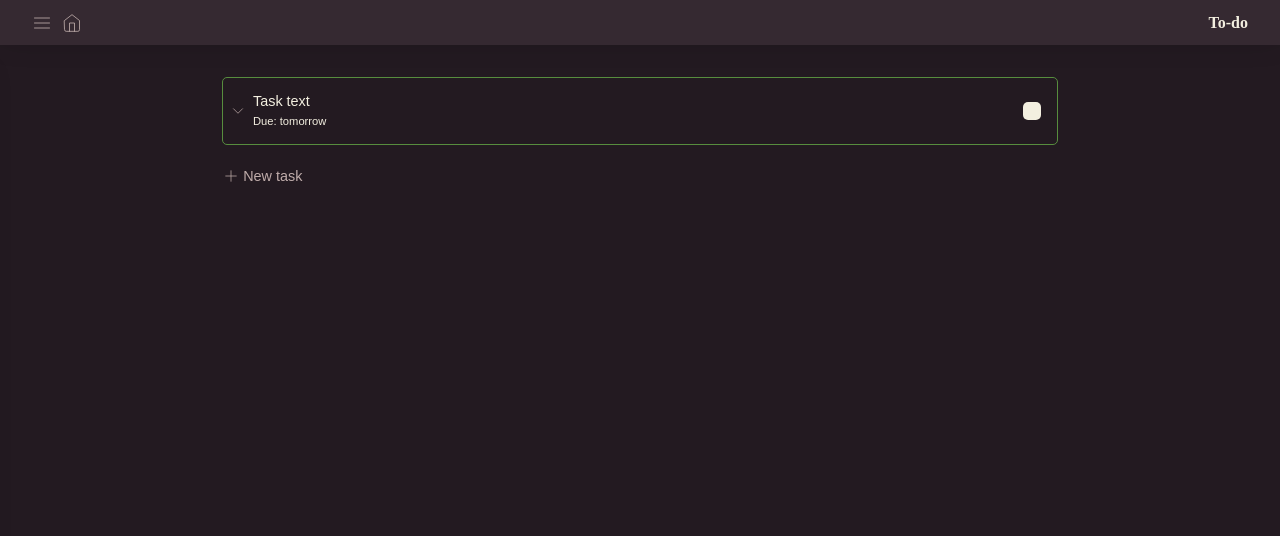
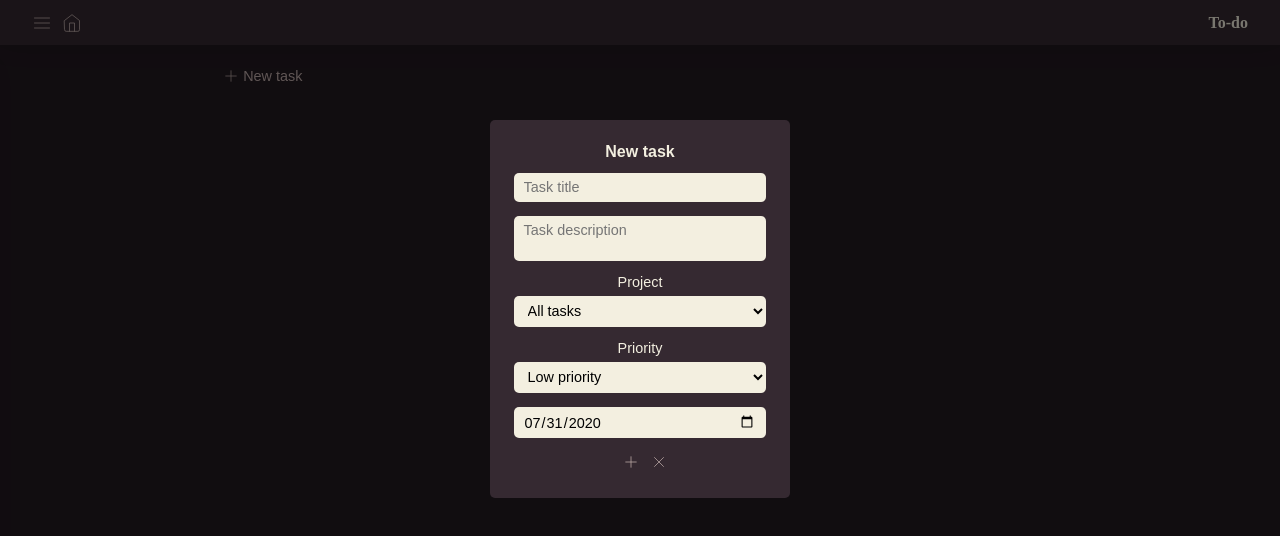
Before and after one commit to LenaChestnut/react-to-do, a React (Create React App) app: page / in a window 1280 px wide. Both pictures are taken after a click on the button "New task". Shown: the top 536 px of the page. Built offline with nearby package versions, Linux system fonts and the light colour scheme.

Commit message:
Add new task form

```diff
--- a/src/App.css
+++ b/src/App.css
@@ -255,6 +255,12 @@ form div {
 	justify-content: space-evenly;
 }
 
+.task-form {
+	height: auto;
+	text-align: center;
+	top: 15%;
+}
+
 /* Inputs */
 input[type='text'],
 textarea,
@@ -272,6 +278,24 @@ input[type='date'] {
 form[name='edit-project'] input[type='text'] {
 	width: 80%;
 	margin-left: 0.3rem;
+}
+
+.task-form input,
+textarea,
+select {
+	width: 100%;
+	margin: 0 auto 0.9rem;
+	display: block;
+}
+
+.task-form p {
+	color: var(--light-text-color);
+	margin-bottom: 0.4rem;
+	font-size: 0.9rem;
+}
+
+textarea {
+	resize: none;
 }
 
 /* Tasks view */
@@ -360,22 +384,27 @@ label {
 	cursor: pointer;
 }
 
-/* label:hover,
-input[type='checkbox']:checked + label {
-	background: center no-repeat url('../dist/assets/check.svg'),
-		var(--light-text-color);
-} */
+/* Expanded task view */
 
-/* .expanded-info-container {
+.expanded-info-container {
 	padding: 0 52px 1.5rem 28px;
 	color: var(--light-text-color);
-} */
+}
 
-/* .expanded-info-container p {
-	margin-bottom: 0.5rem;
-} */
+.expanded-info-container p {
+	margin-bottom: 1rem;
+}
 
-/* .expanded-info-container .edit {
+.task-project-info {
+	padding: 0.4rem;
+	margin: 0;
+	background: var(--button-color);
+	display: inline-block;
+	border-radius: 5px;
+	font-size: 0.7rem;
+}
+
+.expanded-info-container .edit {
 	display: block;
 	margin-top: 0.4em;
 	background-color: transparent;
@@ -384,42 +413,10 @@ input[type='checkbox']:checked + label {
 	border-bottom: 1px solid currentColor;
 	font-size: 0.7rem;
 	color: var(--inactive-color);
-} */
+	transition: color 0.1s ease-in-out;
+}
 
-/* .expanded-info-container .edit:hover,
+.expanded-info-container .edit:hover,
 .expanded-info-container .edit:active {
 	color: var(--light-text-color);
-} */
-
-/* .task-project-info {
-	padding: 0.4rem;
-	margin: 0;
-	background: var(--button-color);
-	display: inline-block;
-	border-radius: 5px;
-	font-size: 0.7rem;
-} */
-
-/* .task-form {
-	height: auto;
-	text-align: center;
-	top: 15%;
-} */
-
-/* .task-form input,
-textarea,
-select {
-	width: 100%;
-	margin: 0 auto 0.9rem;
-	display: block;
-} */
-
-/* .task-form p {
-	color: var(--light-text-color);
-	margin-bottom: 0.4rem;
-	font-size: 0.9rem;
-} */
-
-/* textarea {
-	resize: none;
-} */
+}
--- a/src/App.js
+++ b/src/App.js
@@ -2,7 +2,7 @@ import React from 'react';
 import Navbar from './components/Navbar';
 import MenuPanel from './components/MenuPanel';
 import TaskList from './components/TaskList';
-import { EditProjectForm } from './components/Form';
+import { EditProjectForm, NewTaskForm } from './components/Form';
 import { v4 as uuidv4 } from 'uuid';
 import projects from './data/data';
 
@@ -12,6 +12,7 @@ class App extends React.Component {
 		isMenuOpen: false,
 		isEditingProject: false,
 		itemToEdit: {},
+		isTaskFormOpen: false,
 	};
 
 	toggleMenu = () => {
@@ -29,9 +30,11 @@ class App extends React.Component {
 		localStorage.setItem('projects', JSON.stringify(data));
 	};
 
+	// PROJECT CONTROL
 	addProject = (project) => {
 		project.id = uuidv4();
 		project.infoType = 'project';
+		project.tasks = [];
 		this.setState((prevState) => {
 			return {
 				projects: [...prevState.projects, project],
@@ -65,6 +68,26 @@ class App extends React.Component {
 		this.updateStorage(updatedProjects);
 	};
 
+	// TASK CONTROL
+
+	addTask = (task) => {
+		const updatedProjects = this.state.projects.map((project) => {
+			if (project.id === task.project) {
+				return { ...project, tasks: [...project.tasks, task] };
+			}
+			return { ...project };
+		});
+
+		this.updateStorage(updatedProjects);
+	};
+
+	// FORMS
+	openNewTaskForm = () => {
+		this.setState({
+			isTaskFormOpen: true,
+		});
+	};
+
 	openEditForm = (item) => {
 		if (item.infoType === 'project') {
 			this.setState({
@@ -74,9 +97,9 @@ class App extends React.Component {
 		}
 	};
 
-	closeForm = () => {
+	closeForm = (formState) => {
 		this.setState({
-			isEditingProject: false,
+			[formState]: false,
 			itemToEdit: {},
 		});
 	};
@@ -87,8 +110,19 @@ class App extends React.Component {
 				{this.state.isEditingProject ? (
 					<EditProjectForm
 						project={this.state.itemToEdit}
-						closeForm={this.closeForm}
+						closeForm={() => {
+							this.closeForm('isEditingProject');
+						}}
 						editProject={this.editProject}
+					/>
+				) : null}
+				{this.state.isTaskFormOpen ? (
+					<NewTaskForm
+						projects={this.state.projects}
+						closeForm={() => {
+							this.closeForm('isTaskFormOpen');
+						}}
+						addTask={this.addTask}
 					/>
 				) : null}
 				<Navbar toggleMenu={this.toggleMenu} />
@@ -106,7 +140,10 @@ class App extends React.Component {
 					openEditForm={this.openEditForm}
 					deleteProject={this.deleteProject}
 				/>
-				<TaskList />
+				<TaskList
+					projects={this.state.projects}
+					openNewTaskForm={this.openNewTaskForm}
+				/>
 			</div>
 		);
 	}
--- a/src/components/Form.js
+++ b/src/components/Form.js
@@ -1,5 +1,6 @@
 import React, { Component, useState } from 'react';
 import PropTypes from 'prop-types';
+import { format } from 'date-fns';
 import Backdrop from './Backdrop';
 import { SaveButton, CancelButton } from './FormComponents';
 
@@ -91,4 +92,92 @@ EditProjectForm.propTypes = {
 	project: PropTypes.object,
 };
 
-export { NewProjectForm, EditProjectForm };
+function NewTaskForm(props) {
+	const [task, setTask] = useState({
+		title: '',
+		description: '',
+		project: 'default',
+		priority: '3',
+		dueDate: format(Date.now(), 'yyyy-MM-dd'),
+		infoType: 'task',
+	});
+
+	const handleChange = (e) => {
+		const { name, value } = e.target;
+		setTask({ ...task, [name]: value });
+	};
+
+	const handleSubmit = (e) => {
+		e.preventDefault();
+		props.addTask(task);
+		props.closeForm();
+	};
+
+	return (
+		<div>
+			<Backdrop />
+			<form name="new-task" className="task-form" onSubmit={handleSubmit}>
+				<h2>New task</h2>
+				<input
+					type="text"
+					name="title"
+					value={task.title}
+					placeholder="Task title"
+					required
+					onChange={handleChange}
+				></input>
+				<textarea
+					name="description"
+					value={task.description}
+					placeholder="Task description"
+					required
+					onChange={handleChange}
+				></textarea>
+				<p>Project</p>
+				<select
+					name="project"
+					required
+					value={task.project}
+					onChange={handleChange}
+				>
+					{props.projects.map((project) => {
+						return (
+							<option key={project.id} value={project.id}>
+								{project.title}
+							</option>
+						);
+					})}
+				</select>
+				<p>Priority</p>
+				<select
+					name="priority"
+					value={task.priority}
+					required
+					onChange={handleChange}
+				>
+					<option value="3">Low priority</option>
+					<option value="2">Medium priority</option>
+					<option value="1">High priority</option>
+				</select>
+				<input
+					type="date"
+					name="dueDate"
+					min={format(Date.now(), 'yyyy-MM-dd')}
+					value={task.dueDate}
+					required
+					onChange={handleChange}
+				></input>
+				<SaveButton />
+				<CancelButton onClick={props.closeForm} />
+			</form>
+		</div>
+	);
+}
+
+NewTaskForm.propTypes = {
+	closeForm: PropTypes.func,
+	projects: PropTypes.array,
+	addTask: PropTypes.func,
+};
+
+export { NewProjectForm, EditProjectForm, NewTaskForm };
--- a/src/components/MenuPanel.js
+++ b/src/components/MenuPanel.js
@@ -44,9 +44,9 @@ function MenuPanel(props) {
 	return (
 		<div className={menuClasses.join(' ')}>
 			<ul className="projects-container">
-				<li className="project-card selected">
+				{/* <li className="project-card selected">
 					<p>All tasks</p>
-				</li>
+				</li> */}
 				<ProjectList
 					projects={props.projects}
 					openEditForm={props.openEditForm}
--- a/src/components/ProjectItem.js
+++ b/src/components/ProjectItem.js
@@ -19,12 +19,16 @@ function ProjectItem(props) {
 	return (
 		<li className="project-card">
 			<p>{props.project.title}</p>
+			{props.project.id !== 'default' ? (
+				<div>
 					<button className="edit" onClick={handleClick}>
 						<Edit />
 					</button>
 					<button className="remove" onClick={handleClick}>
 						<Trash />
 					</button>
+				</div>
+			) : null}
 		</li>
 	);
 }
--- a/src/components/TaskItem.js
+++ b/src/components/TaskItem.js
@@ -1,37 +1,59 @@
 import React, { useState } from 'react';
-import { ChevronDown, Check } from 'react-feather';
+import { ChevronDown, ChevronUp, Check } from 'react-feather';
+import PropTypes from 'prop-types';
 
-function TaskItem() {
-	const [completed, setCompleted] = useState(false);
+function TaskItem(props) {
+	const [isCompleted, setIsCompleted] = useState(false);
+	const [isExpanded, setIsExpanded] = useState(false);
 	const [hover, setHover] = useState(false);
 
 	const handleClick = () => {
-		setCompleted((completed) => !completed);
+		setIsCompleted((isCompleted) => !isCompleted);
 	};
 
 	return (
 		<div className="task-wrapper low-priority">
 			<div className="task-card">
-				<button className="expand-btn">
-					<ChevronDown />
+				<button
+					className="expand-btn"
+					onClick={() => {
+						setIsExpanded((isExpanded) => !isExpanded);
+					}}
+				>
+					{isExpanded ? <ChevronUp /> : <ChevronDown />}
 				</button>
 				<div>
-					<p>Task text</p>
+					<p>{props.task.title}</p>
 					<div className="task-info-container">
-						<p className="task-info">Due: tomorrow</p>
+						<p className="task-info">Due: {props.task.dueDate}</p>
 					</div>
 				</div>
-				<input type="checkbox" checked={completed}></input>
+				<input
+					type="checkbox"
+					checked={isCompleted}
+					onChange={() => null}
+				></input>
 				<label
 					onClick={handleClick}
 					onMouseEnter={() => setHover(true)}
 					onMouseLeave={() => setHover(false)}
 				>
-					{completed || hover ? <Check /> : null}
+					{isCompleted || hover ? <Check /> : null}
 				</label>
 			</div>
+			{isExpanded ? (
+				<div className="expanded-info-container">
+					<p className="task-project-info">{props.task.project}</p>
+					<p>{props.task.description}</p>
+					<button className="edit">Edit task</button>
+				</div>
+			) : null}
 		</div>
 	);
 }
 
+TaskItem.propTypes = {
+	task: PropTypes.object,
+};
+
 export default TaskItem;
--- a/src/components/TaskList.js
+++ b/src/components/TaskList.js
@@ -1,12 +1,21 @@
 import React from 'react';
-import TaskItem from './TaskItem';
+// import TaskItem from './TaskItem';
 import { Plus } from 'react-feather';
+import PropTypes from 'prop-types';
 
 function TaskList(props) {
+	// const taskItems = props.projects
+	// 	.map((project) => {
+	// 		return { ...project.tasks };
+	// 	})
+	// 	.reduce((accumulator, value) => accumulator.concat(value), []);
+
 	return (
 		<div className="task-list">
-			<TaskItem />
-			<button className="new-task-btn">
+			{/* {taskItems.map((task) => (
+				<TaskItem task={task} key={uuidv4()} />
+			))} */}
+			<button className="new-task-btn" onClick={props.openNewTaskForm}>
 				<Plus />
 				<p>New task</p>
 			</button>
@@ -14,4 +23,9 @@ function TaskList(props) {
 	);
 }
 
+TaskList.propTypes = {
+	projects: PropTypes.array,
+	openNewTaskForm: PropTypes.func,
+};
+
 export default TaskList;
--- a/src/data/data.js
+++ b/src/data/data.js
@@ -1,7 +1,9 @@
 // Initialize projects array when app is loaded
 const projects = (function getProjects() {
 	if (!('projects' in localStorage)) {
-		localStorage.setItem('projects', JSON.stringify([]));
+		const defaultProject = { title: 'All tasks', id: 'default', tasks: [] };
+		localStorage.setItem('projects', JSON.stringify([defaultProject]));
+		// localStorage.setItem('projects', JSON.stringify([projects]));
 	}
 	return JSON.parse(localStorage.getItem('projects'));
 })();
```
Lines whose indentation alone changed are shown as unchanged.
